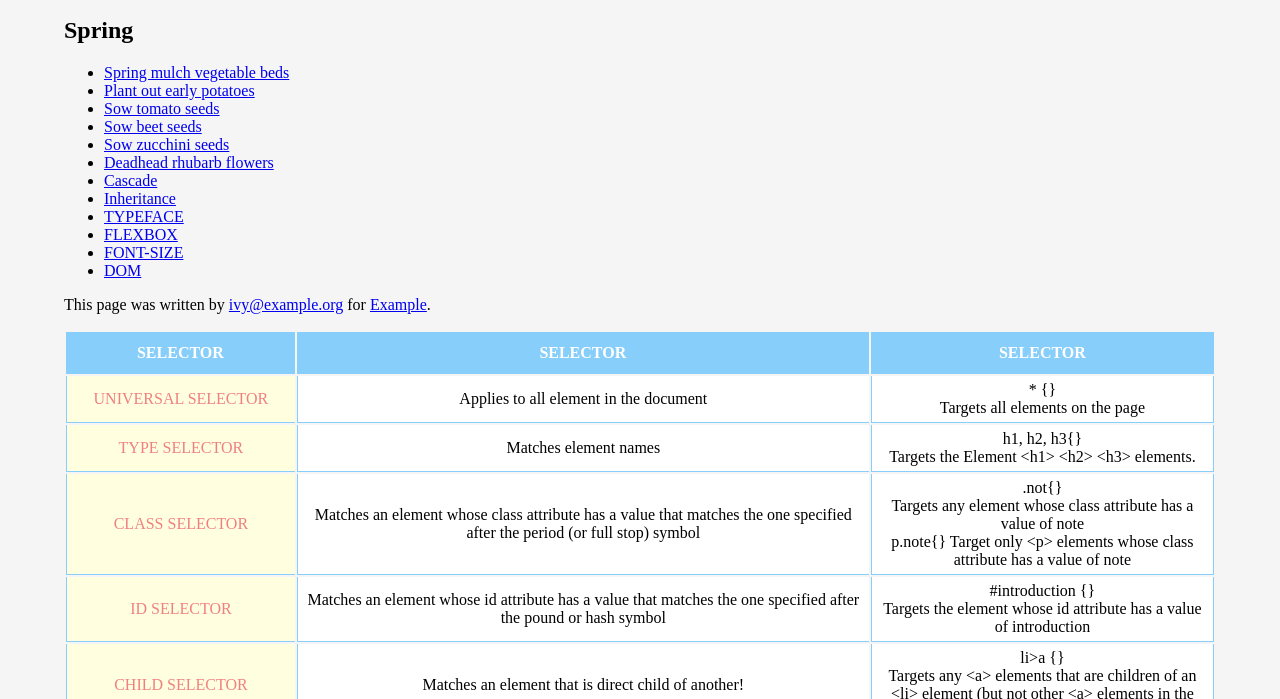
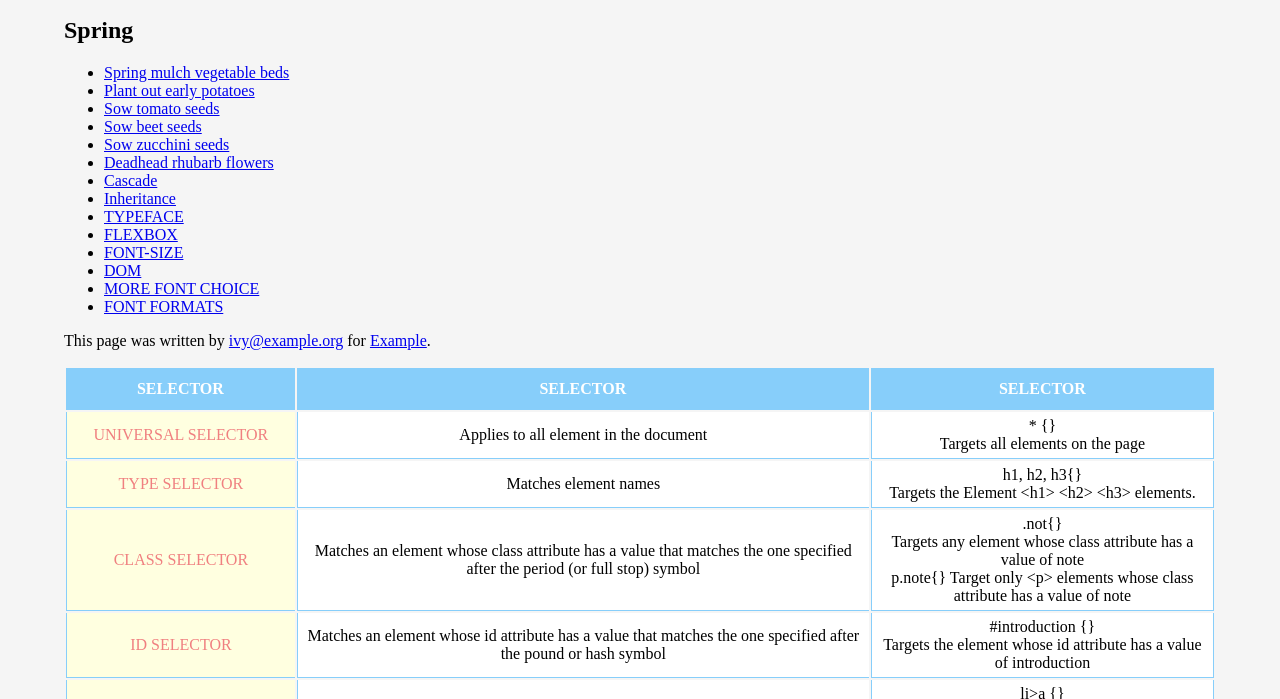
Before and after one commit to baktash-11/htmlandCss-part2, a plain HTML site: page index.html in a window 1280 px wide. Shown: the part 101-800 px from the top of the page. Drawn offline with Linux system fonts and the light colour scheme.

Commit message:
link to other pages added

```diff
--- a/index.html
+++ b/index.html
@@ -74,6 +74,10 @@
 
         <li><a href="./font-size.html">FONT-SIZE</a></li>
         <li><a href="./dom.html">DOM</a></li>
+
+        <li><a href="./more-font-choice.html">MORE FONT CHOICE</a></li>
+
+        <li><a href="./understanding-font-frotmats.html">FONT FORMATS</a></li>
     </ul>
 
     <p class="note">
```
Also changed, not shown: understanding-font-frotmats.html (renamed from understanding-font-fontmats.html).
